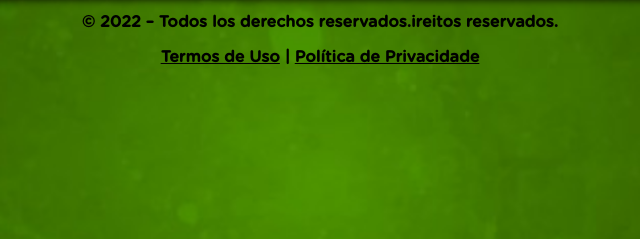
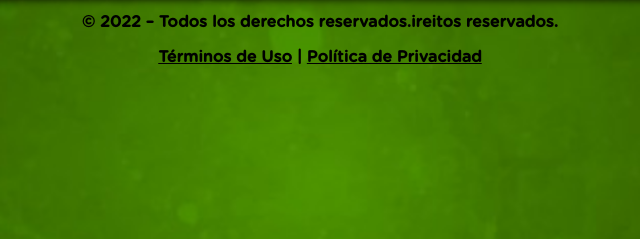
Before and after one commit to ricardocaiado/florenciafernandez.site, a plain HTML site: page quiz/index.html in a window 1280 px wide. Shown: the part 455-694 px from the top of the page, 320-960 px from the left. Drawn offline with Linux system fonts and the light colour scheme.

Commit message:
Add files via upload

```diff
--- a/quiz/index.html
+++ b/quiz/index.html
@@ -103,7 +103,7 @@
       </div>
     </div>
     <p style="text-align: center; font-weight: bold;">© 2022 – Todos los derechos reservados.ireitos reservados.</p>
-    <p style="text-align: center; font-weight: bold;"><a href="https://protocolozerobarriga.com/termos" style="color: black;">Termos de Uso</a> | <a href="https://protocolozerobarriga.com/privacidade" style="color: black;">Política de Privacidade</a></p>
+    <p style="text-align: center; font-weight: bold;"><a href="https://protocolozerobarriga.com/termos" style="color: black;">Términos de Uso</a> | <a href="https://protocolozerobarriga.com/privacidade" style="color: black;">Política de Privacidad</a></p>
   </div>
   <script>
     function segunda() {
```
